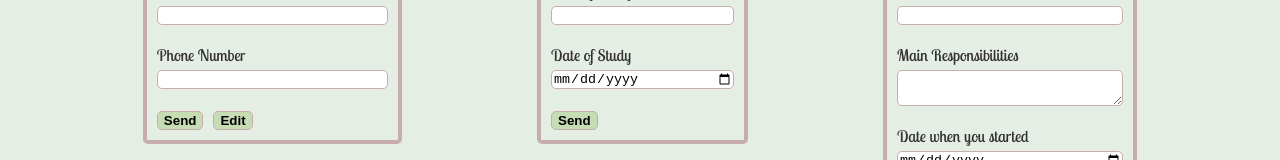
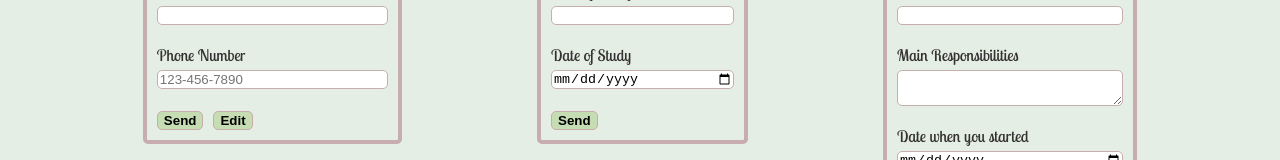
Before and after one commit to Vincde/Project-CV-Application, a React (Vite) app: page / in a window 1280 px wide. Shown: the part 327-487 px from the top of the page. Built offline with nearby package versions, Linux system fonts and the light colour scheme.

Commit message:
Add logic for the App button that creates the entire CV

```diff
--- a/src/App.jsx
+++ b/src/App.jsx
@@ -5,9 +5,16 @@ import './App.css';
 import { useState } from "react";
 
 function App() {
+    const [complete, setComplete] = useState(false);
     const [cvInfo, setCvInfo] = useState({});
     const [educationInfo, setEducationInfo] = useState([]);
     const [practiceInfo, setPracticeInfo] = useState([]);
+
+
+    const handleComplete = () => {
+        setComplete(!complete);
+    }
+
 
     const setInfoObject = (infoObject) => {
         setCvInfo({...infoObject});
@@ -27,7 +34,7 @@ function App() {
     return(
         <>
             <div className="form-title-bttn">
-                <button>Create Your New CV!</button>
+                <button onClick={handleComplete}>Create Your New CV!</button>
                 <h1 style={{textAlign: "center"}}>Compile your new CV!</h1>
             </div>
 
@@ -37,12 +44,16 @@ function App() {
                 <PracticeForm sendForm={setPracticeObject}></PracticeForm>
             </section>
 
-
-            <p>
+        {
+            complete === true ? (
+                <p>
                 {cvInfo.name}
                 {educationInfo.length !== 0 ? educationInfo[0].schoolName : null}
                 {practiceInfo.length !== 0 ? practiceInfo[0].companyName : null}
-            </p>
+                </p>
+            ) : null
+        }
+
         </>
     );
 }
--- a/src/components/GeneralForm.jsx
+++ b/src/components/GeneralForm.jsx
@@ -36,7 +36,8 @@ export default function GeneralForm({sendForm}) {
                 disabled={sent === true}/>
 
                 <label htmlFor="phone">Phone Number</label>
-                <input type="text"
+                <input type="tel"
+                placeholder="123-456-7890"
                 id="phone"
                 value={generalInfo.phone}
                 onChange={handleChangeInput}
```
